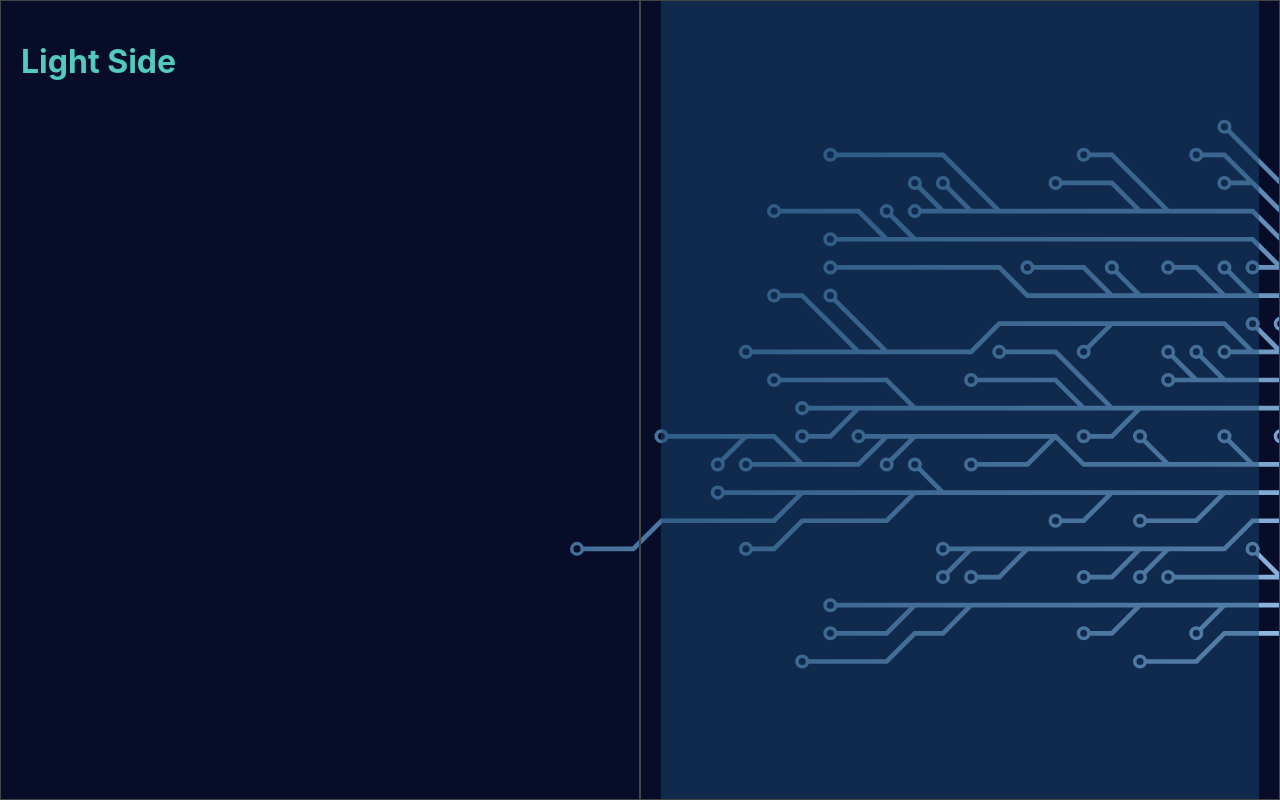
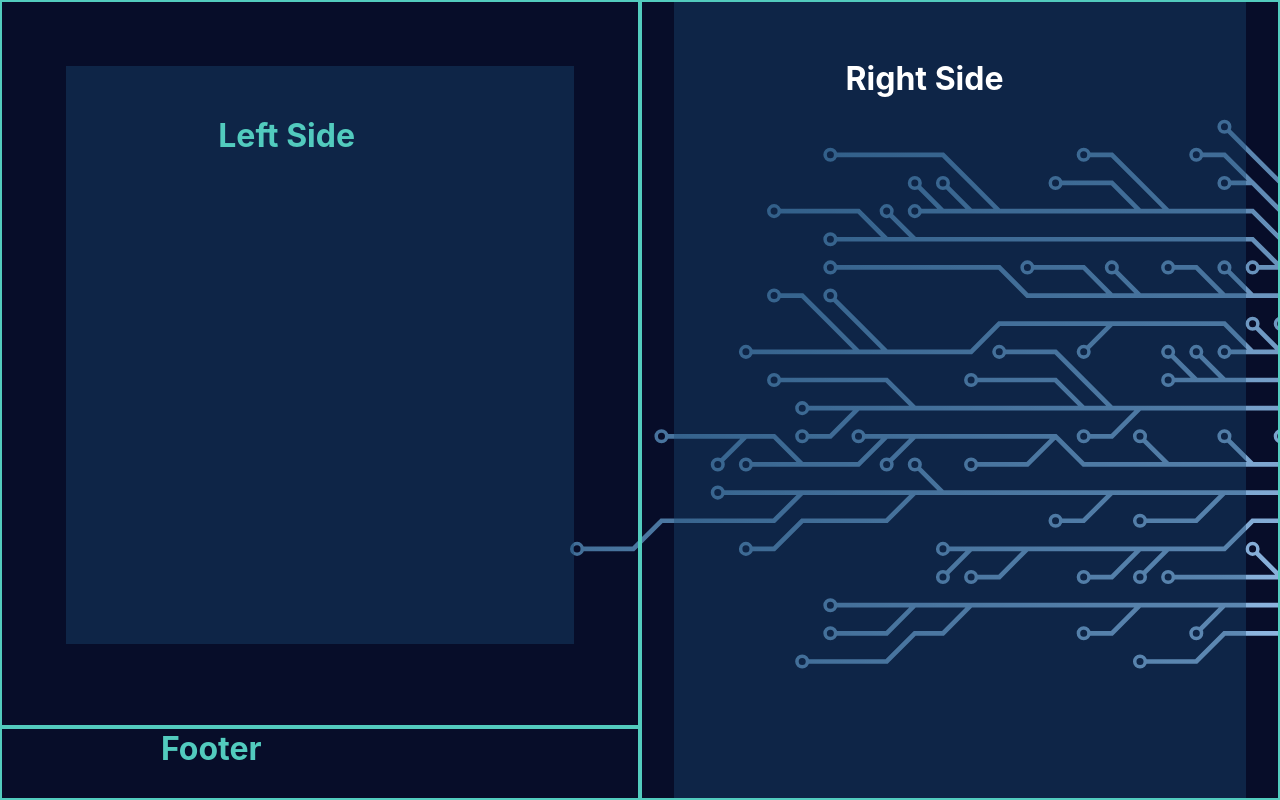
Before and after one commit to Torutu/portfolio, a React (Create React App) app: page / in a window 1280 px wide. Built offline with nearby package versions, Linux system fonts and the light colour scheme.

Commit message:
spliting the page

```diff
--- a/src/App.tsx
+++ b/src/App.tsx
@@ -1,14 +1,16 @@
 import React from 'react';
 import './App.css';
-import { LeftSide } from './components/leftSide';
-import { RightSide } from './components/rightSide';
-
+import './pages/content/styles.css';
+import { LeftSide } from './pages/content/leftSide';
+import { RightSide } from './pages/content/rightSide';
+import { Footer } from './pages/content/footer';
 function App() {
   return (
     <div className="App">
       <div className="layout">
         <LeftSide />
         <RightSide />
+        <Footer />
       </div>
     </div>
   );
--- a/src/components/leftSide.tsx
+++ /dev/null
@@ -1,7 +0,0 @@
-export function LeftSide() {
-  return (
-    <div className="leftSide">
-      <h1>Light Side</h1>
-    </div>
-  );
-}
--- a/src/index.css
+++ b/src/index.css
@@ -7,19 +7,23 @@ body {
   -moz-osx-font-smoothing: grayscale;
 }
 
+html, body, #root {
+  height: 100%;
+}
+
+
 code {
   font-family: source-code-pro, Menlo, Monaco, Consolas, 'Courier New',
     monospace;
 }
 
 .layout {
-  display: flex;
-  height: 100vh;
+display: grid;
+height: 100%;
+grid-template-columns: repeat(2, 1fr);
+grid-template-rows: 1fr 0.1fr;
 }
 
-/* optional styling */
-.layout > div {
-  flex: 1;
-  padding: 20px;
-  border: 1px solid #444;
-}
+.leftSide { grid-area: 1 / 1 / 2 / 2; }
+.rightSide { grid-area: 1 / 2 / 3 / 3; }
+.footer { grid-area: 2 / 1 / 3 / 2; }
--- /dev/null
+++ b/src/pages/content/footer.tsx
@@ -0,0 +1,9 @@
+export function Footer(){
+    return(
+        <div className="footer">
+            <div className="footer__inner">
+                <h1 className="footer__h">Footer</h1>
+            </div>
+        </div>
+    )
+}
--- /dev/null
+++ b/src/pages/content/leftSide.tsx
@@ -0,0 +1,9 @@
+export function LeftSide() {
+  return (
+    <div className="leftSide">
+        <div className="leftSide__inner">
+            <h1 className="leftSide__h">Left Side</h1>
+        </div>
+    </div>
+  );
+}
--- a/src/components/rightSide.tsx
+++ b/src/pages/content/rightSide.tsx
@@ -2,6 +2,7 @@ export function RightSide() {
   return (
     <div className="rightSide">
         <div className="rightSide__inner">
+            <h1 className="rightSide__h">Right Side</h1>
         </div>
     </div>
   );
--- /dev/null
+++ b/src/pages/content/styles.css
@@ -0,0 +1,58 @@
+@import '../../App.css';
+
+/* right side */
+.rightSide,.leftSide{
+  color: var(--primary-light-color);
+}
+
+.rightSide{
+  padding-top:0px !important;
+  padding-bottom:0px !important;
+  border: 2px solid var(--primary-light-color);
+}
+
+.rightSide__h{
+  margin: 0px !important;
+  padding: 10% 30%!important;
+  color: white !important;
+}
+
+.rightSide__inner{
+ background-color: var(--secondary-dark-color-fade);
+ width:90%;
+ height:100%;
+ margin-left: 5%;
+}
+
+/* left side */
+.leftSide{
+  border: 2px solid var(--primary-light-color);
+}
+
+.leftSide__inner{
+ background-color: var(--secondary-dark-color-fade);
+ width:80%;
+ height:80%;
+ margin-left: 10%;
+ margin-top: 10%;
+}
+
+.leftSide__h{
+  padding: 10% 30%;
+}
+
+/* footer */
+.footer{
+  border: 2px solid var(--primary-light-color);
+}
+
+.footer__inner{
+ /* background-color: var(--secondary-dark-color); */
+ height: 100%;
+}
+
+.footer__h{
+  color: var(--primary-light-color);
+  padding-left : 25%;
+  margin: 0px !important;
+}
```
Also changed, not shown: src/App.css.
